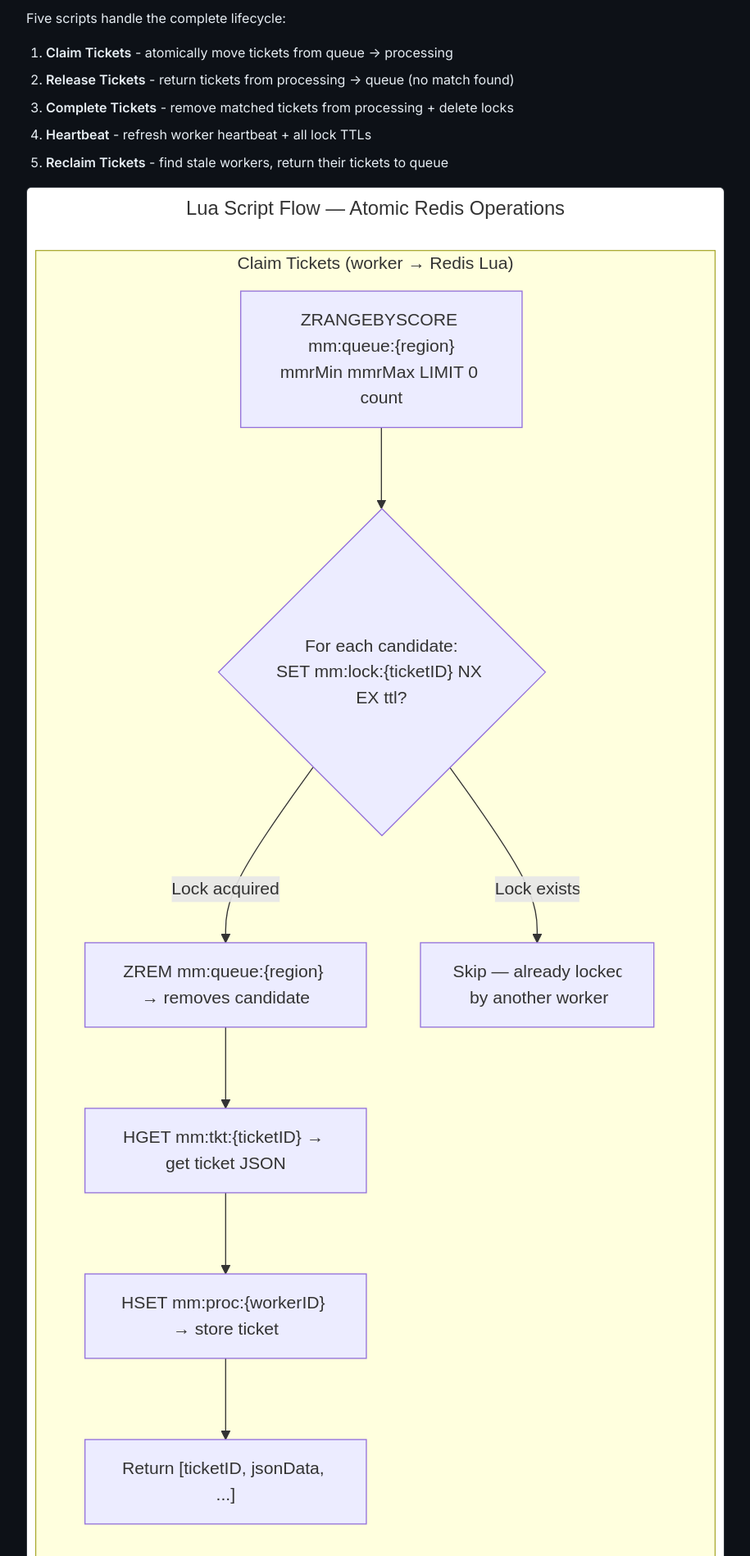
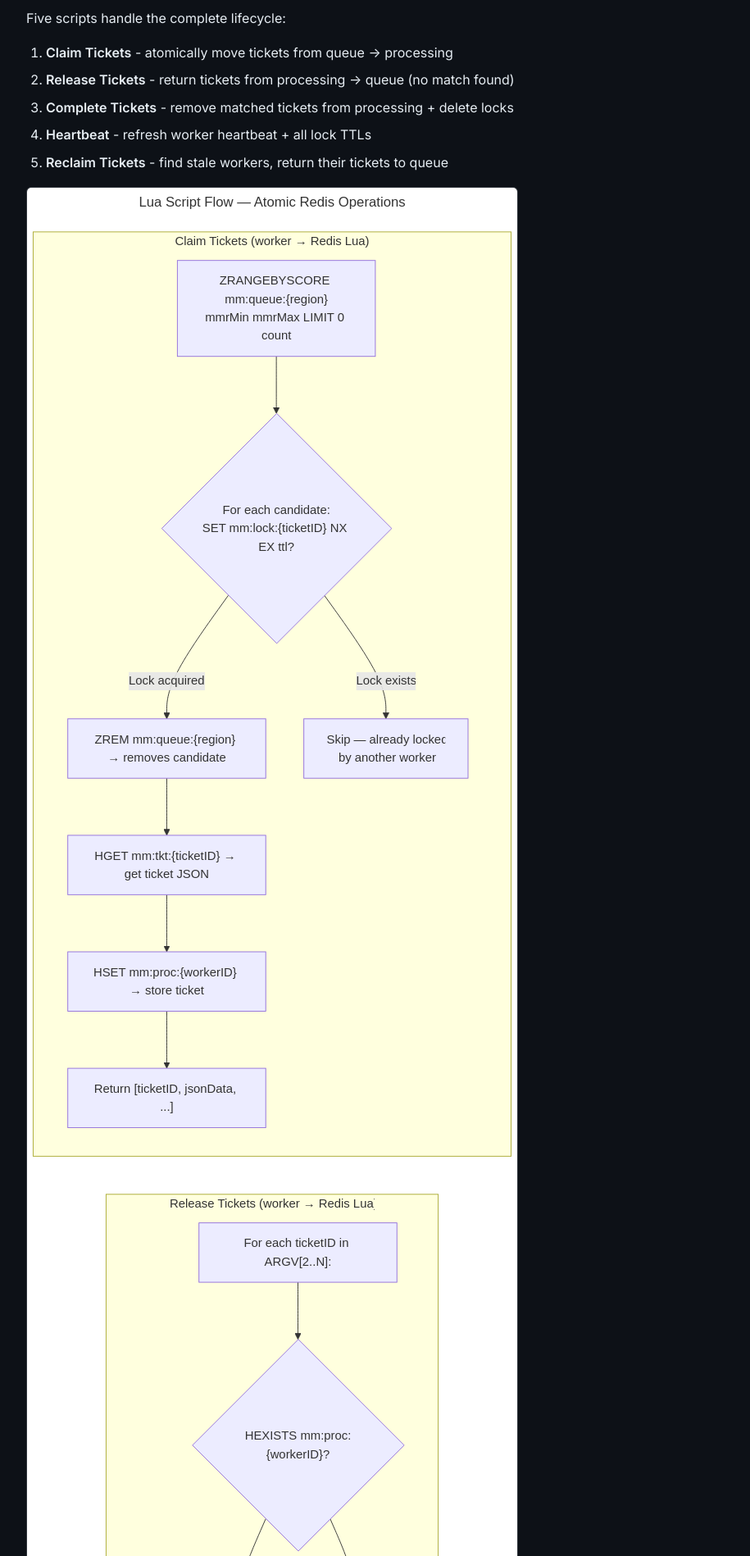
Before and after one commit to theikalman/theikalman.github.io, a Jekyll site: the page built from _posts/2026-07-03-building-performant-and-resilience-matchmaking-game-server.md, in a window 1280 px wide. Shown: the part 3341-5239 px from the top of the page at 82% size, without its empty margins (182-1097 px from the left). Built offline with Jekyll 4.4.1, drawn with Linux system fonts in a browser that asks for light colours.

Commit message:
set image

```diff
--- a/_posts/2026-07-03-building-performant-and-resilience-matchmaking-game-server.md
+++ b/_posts/2026-07-03-building-performant-and-resilience-matchmaking-game-server.md
@@ -144,7 +144,7 @@ Five scripts handle the complete lifecycle:
 4. **Heartbeat** - refresh worker heartbeat + all lock TTLs
 5. **Reclaim Tickets** - find stale workers, return their tickets to queue
 
-![Lua Script Flow](/postimages/lua-script-flow.svg)
+<img src="/postimages/lua-script-flow.svg" alt="Lua Script Flow" width="600" style="max-width: 100%; height: auto;" />
 
 ## Fault Tolerance: The Supervisor Pattern
 
```
